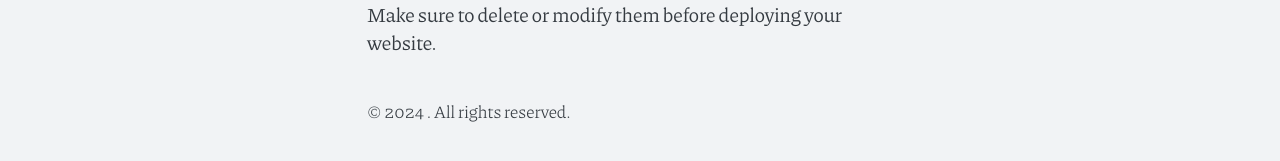
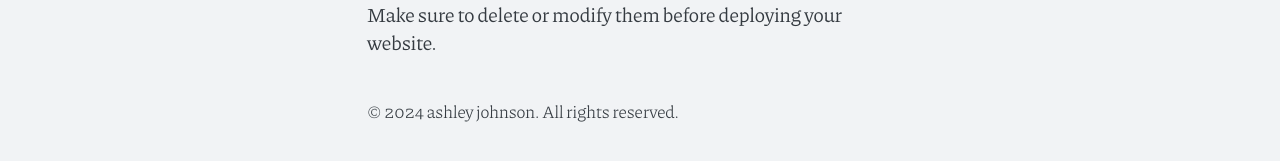
Before and after one commit to AshleyJohnson90/AshleyJohnson90.github.io, a Jekyll site: the page built from index.md, in a window 1280 px wide and 900 px high, scrolled down 854 px. Shown: the part 736-897 px from the top of the window. Built offline with Jekyll 4.4.1, drawn with Linux system fonts in a browser that asks for light colours; part of the change alters nothing that is shown.

Commit message:
Update _config.yml

```diff
--- a/_config.yml
+++ b/_config.yml
@@ -1,14 +1,23 @@
-title: ""
-description: ""
+title: "portfolio"
+description: "where the stuff and things go"
 baseurl: ""
-url: ""
+url: "https://ashleyjohnson90.github.io/"
 
+permalink: pretty
 exclude:
   - demo/
   - cvless.gemspec
   - LICENSE
   - README.md
   - screenshot.png
+
+# author settings
+author:
+  name: ashley johnson
+  email: ashley.johnson73@snhu.edu
+photo: assets/files/photo.jpg
+address: cambridge city, in
+phone: 765.914.4787
 
 plugins:
   - jekyll-feed
```
